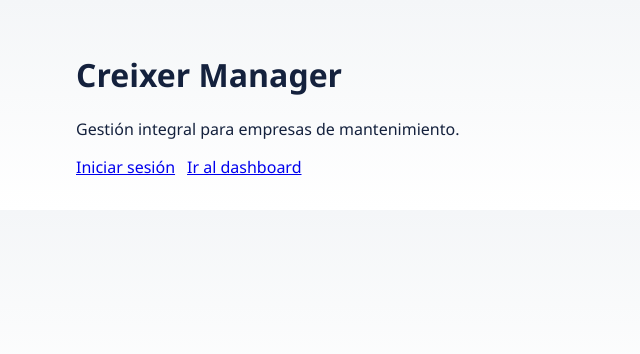
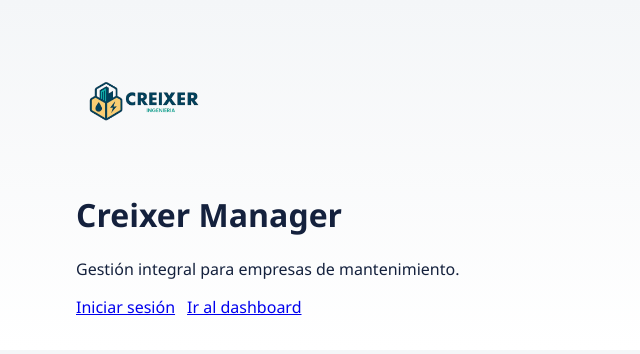
Before and after one commit to creixeringenieria-alt/creixer-manager, a Next.js app: page / in a window 1280 px wide. Shown: the top 354 px of the page, without its empty margins (0-640 px from the left). Built offline with nearby package versions, Linux system fonts and the light colour scheme.

Commit message:
fix home page branding logo visibility

```diff
--- a/app/page.tsx
+++ b/app/page.tsx
@@ -3,6 +3,11 @@
 export default function HomePage() {
   return (
     <main>
+      <img
+        src="/logo-creixer.png"
+        alt="Creixer Ingeniería"
+        style={{ width: 140, height: 140, objectFit: "contain", display: "block", marginBottom: "1rem" }}
+      />
       <h1>Creixer Manager</h1>
       <p>Gestión integral para empresas de mantenimiento.</p>
       <div style={{ display: "flex", gap: "0.75rem" }}>
```
